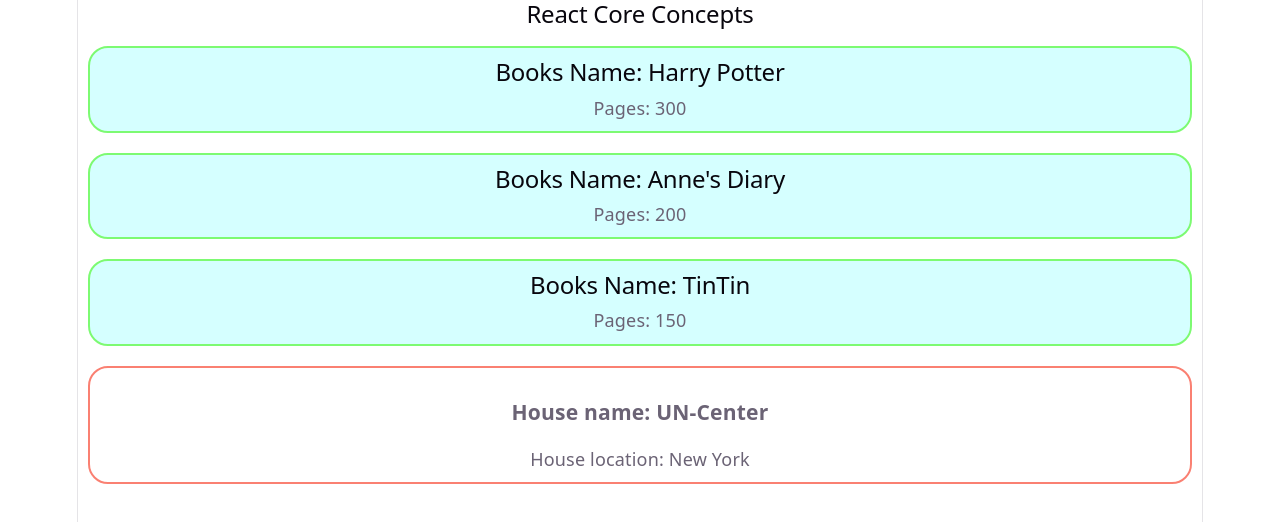
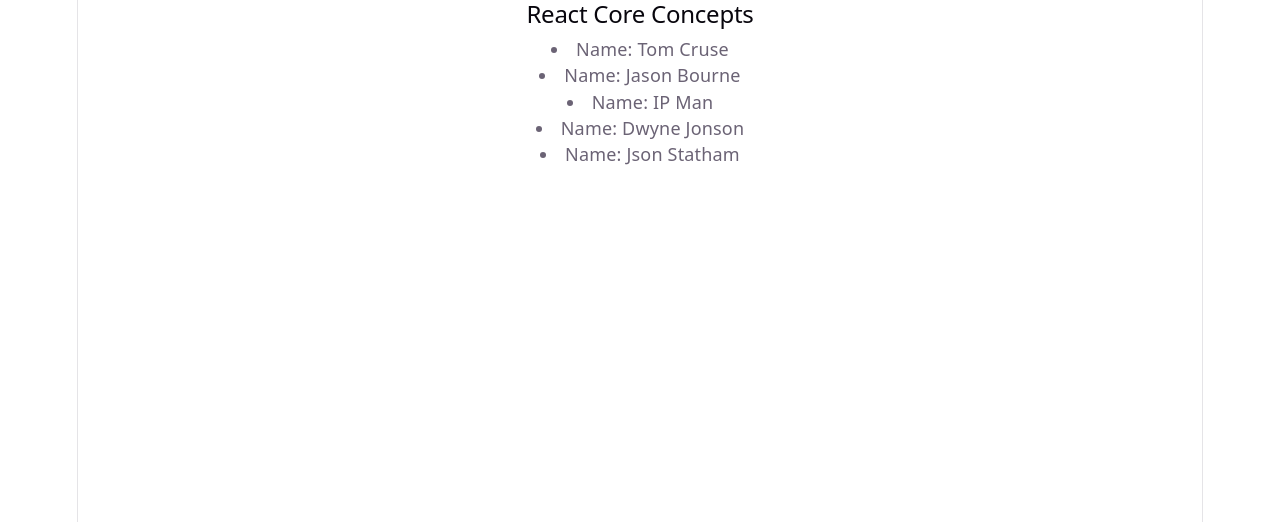
Before and after one commit to asm-saim/v1-react-core, a React (Vite) app: page / in a window 1280 px wide. Shown: the top 522 px of the page. Built offline with nearby package versions, Linux system fonts and the light colour scheme.

Commit message:
list rendering

```diff
--- /dev/null
+++ b/src/Actors.jsx
@@ -0,0 +1,5 @@
+export default function Actors({name}) {
+    return (
+        <li>Name: {name}</li>
+    )
+}
--- a/src/App.jsx
+++ b/src/App.jsx
@@ -1,21 +1,27 @@
 import './App.css'
-import Animal from './Animal'
-import House from './Condition'
-import Books from './Books'
+// import Animal from './Animal'
+// import House from './Condition'
+// import Books from './Books'
+import Actors from './Actors'
 
 function App() {
   const time = 30
+  const actors = ["Tom Cruse", "Jason Bourne", "IP Man", "Dwyne Jonson", "Json Statham"];
   return (
     <>
       <h2>React Core Concepts</h2>
+      {
+        actors.map(actor =><Actors name={actor}></Actors>)
+      }
 
-      <Books name="Harry Potter" pages={300}></Books>
+
+      {/* <Books name="Harry Potter" pages={300}></Books>
       <Books name="Anne's Diary" pages={200}></Books>
       <Books name="TinTin" pages={150}></Books>
 
       <House name="WhiteHouse" location="USA" isActive={true} duration={time}></House>
       <House name="Pentagon" location="Manhattan" isActive={true}></House>
-      <House name="UN-Center" location="New York" isActive={false}></House>
+      <House name="UN-Center" location="New York" isActive={false}></House> */}
 
       {/* <Animal name="Tiger" age="35"></Animal> */}
       {/* <Info></Info>
--- a/src/Condition.jsx
+++ b/src/Condition.jsx
@@ -44,6 +44,18 @@
 // }
 
 //conditional rendering 3: || (only false)
-export default function House({ name, location, isActive, duration = 0 }) {
-    return isActive || <div className="pet"><h3>House name: {name}</h3><p>House location: {location}</p></div>
-}
+// export default function House({ name, location, isActive, duration = 0 }) {
+//     return isActive || <div className="pet"><h3>House name: {name}</h3><p>House location: {location}</p></div>
+// }
+
+//conditionally assigning jsx to a variable:
+// export default function House({ name, isActive }) {
+//     let value = name;
+//     if (isActive) {
+//         value = name + " reached";
+//     }
+//     return (
+//         <li>{value}</li>
+//     )
+
+// }
```
